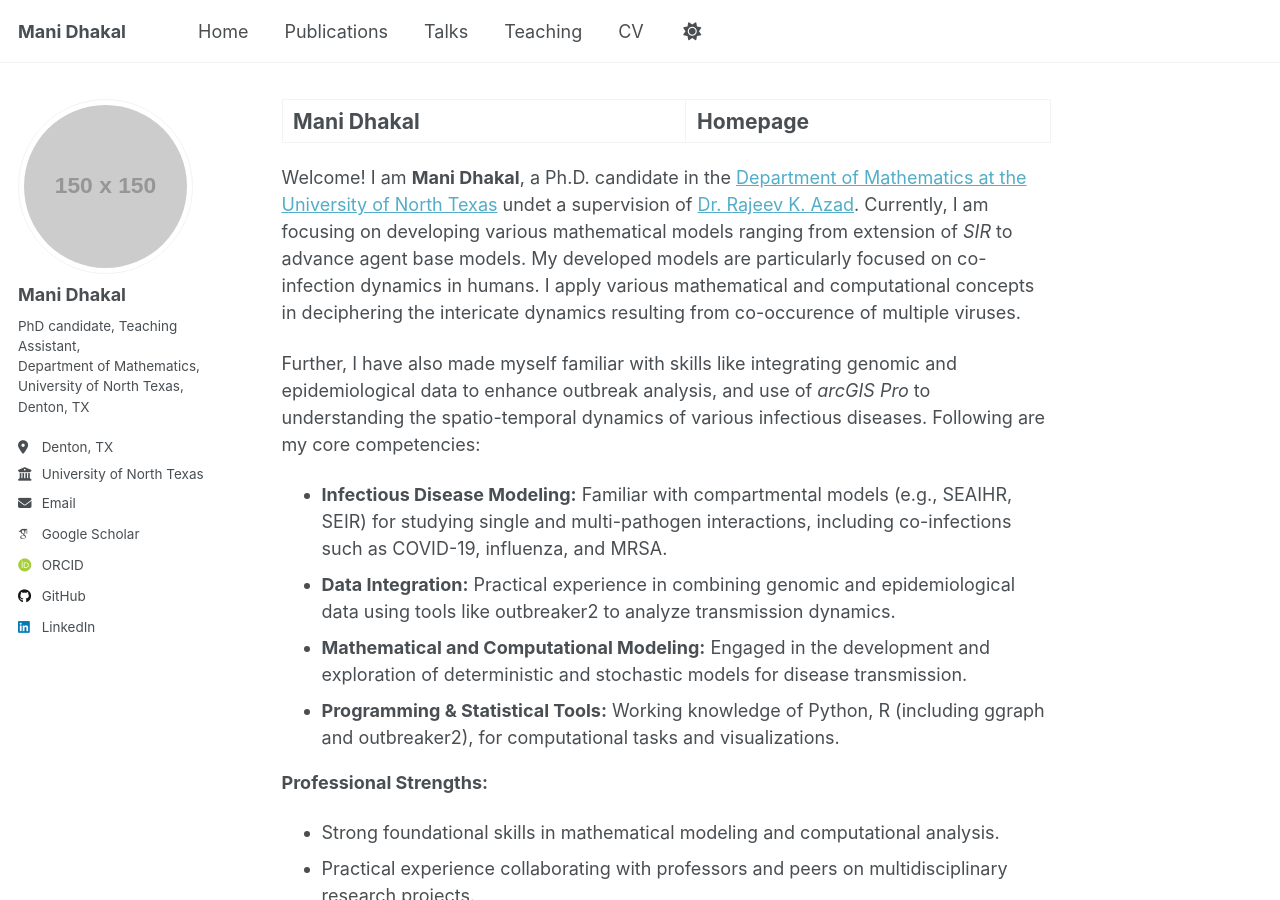
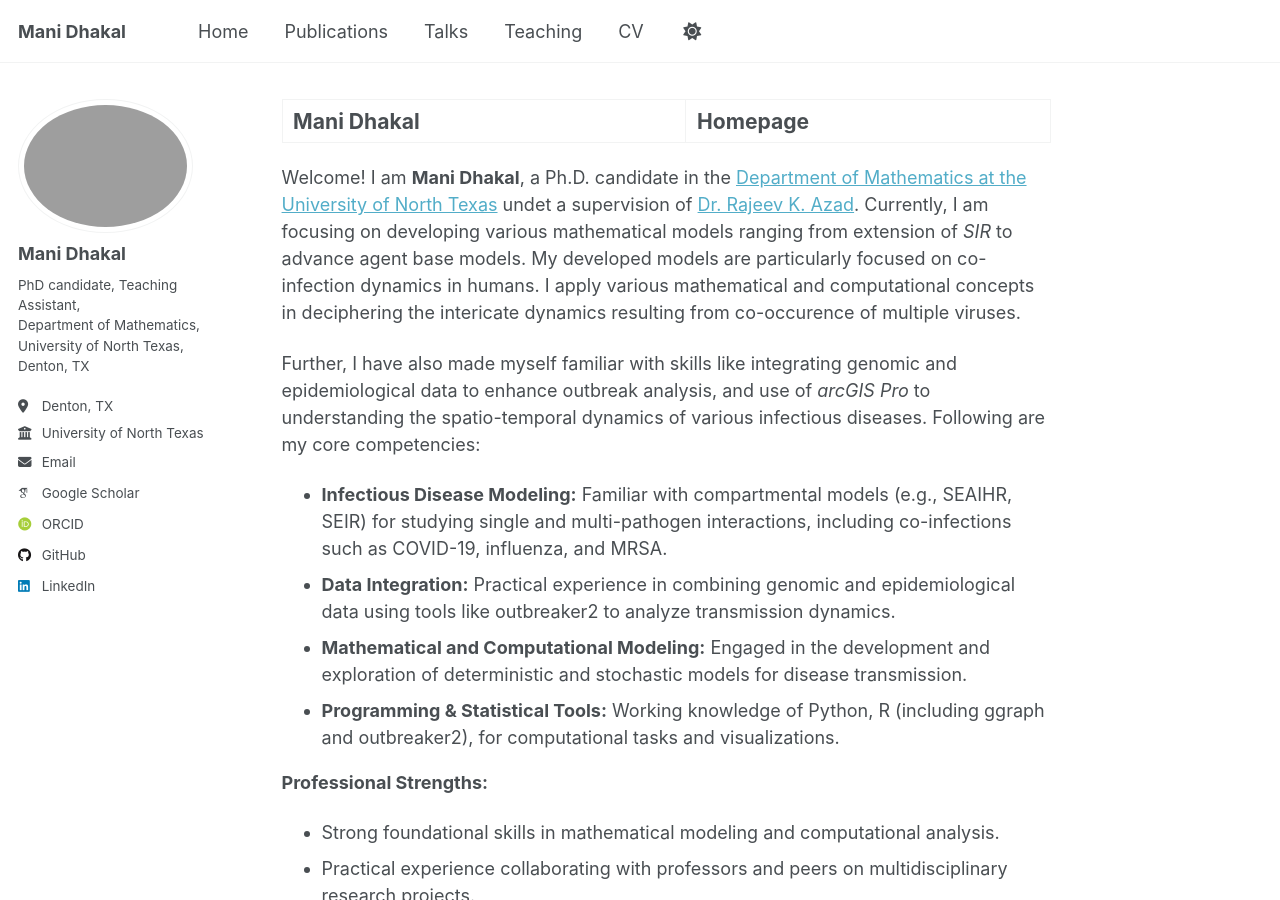
Before and after one commit to ManiDhakal/ManiDhakal.github.io, a Jekyll site: the page built from _pages/about.md, in a window 1280 px wide and 900 px high. Built offline with Jekyll 4.4.1, drawn with Linux system fonts in a browser that asks for light colours; some web fonts are replaced; a script that is not in the unit is left out.

Commit message:
Update _config.yml

```diff
--- a/_config.yml
+++ b/_config.yml
@@ -23,7 +23,7 @@ repository               : "academicpages/academicpages.github.io"
 #               Additional customization can be done by editing /_includes/author-profile.html
 author:
   # Biographic information
-  avatar           : "https://via.placeholder.com/150"
+  avatar           : "images/PXL_20250527_174302953.jpg"
   name             : "Mani Dhakal"
   pronouns         : # example: "she/her"
   bio              : "PhD candidate, Teaching Assistant, <br>Department of Mathematics, <br>University of North Texas, <br>Denton, TX"
```
